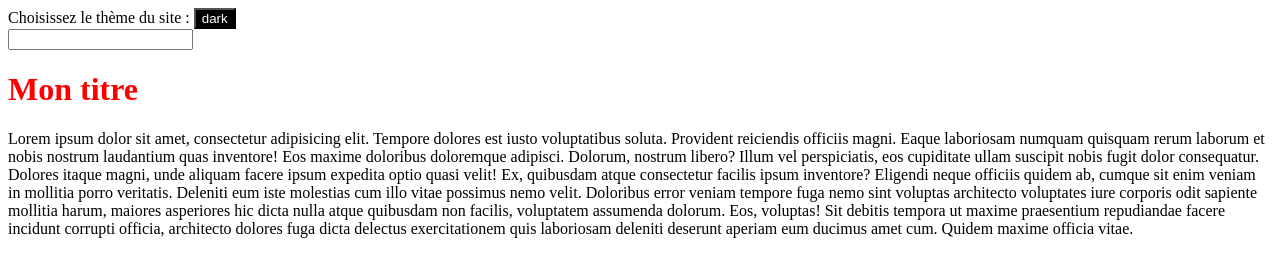
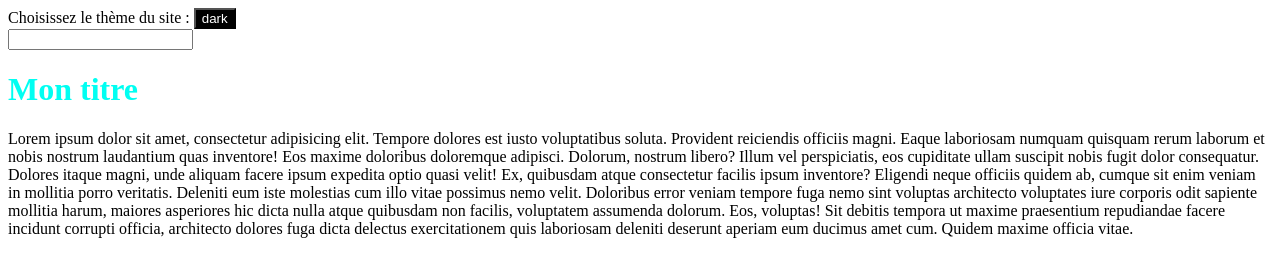
Before and after one commit to Starhk13/OpenclassroomsProject, a plain HTML site: page index.html in a window 1280 px wide. Drawn offline with Linux system fonts and the light colour scheme.

Commit message:
Mise à jour de la couleur du titre

```diff
--- a/style.css
+++ b/style.css
@@ -1,3 +1,3 @@
 h1 {
-  color: red;
+  color: rgb(0, 255, 242);
 }
```
